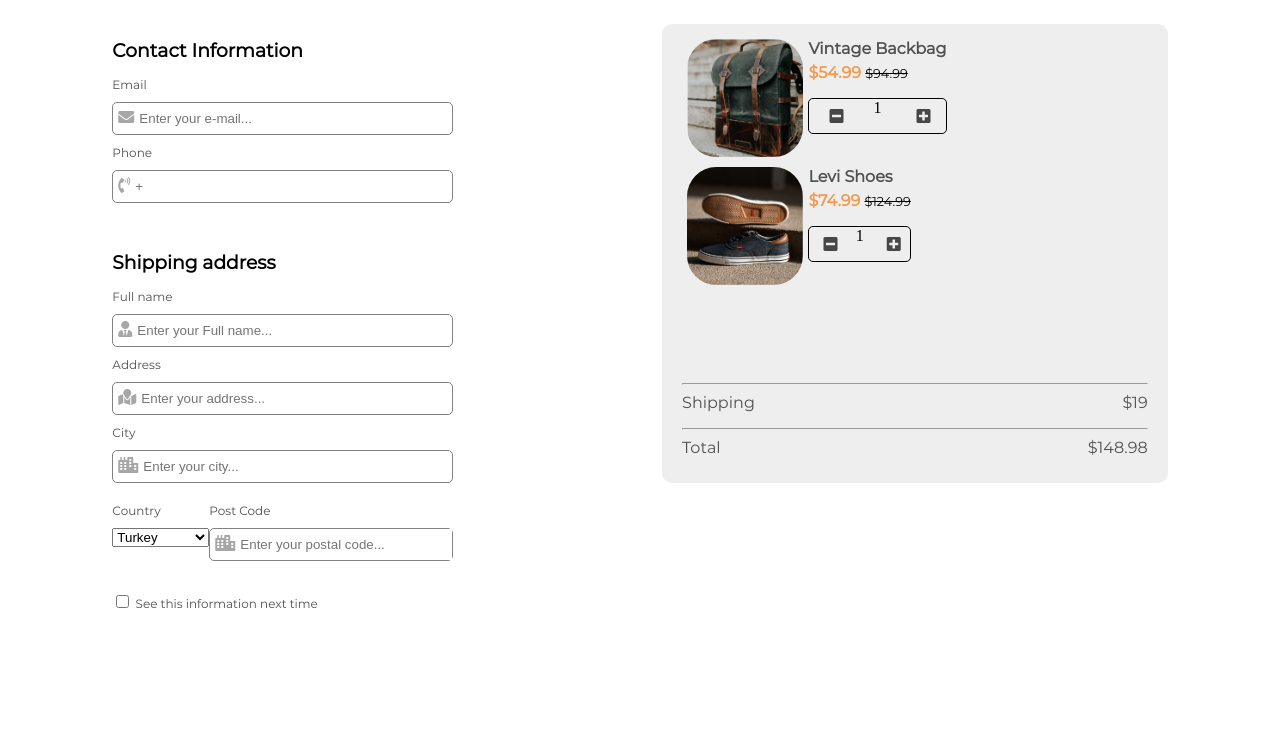
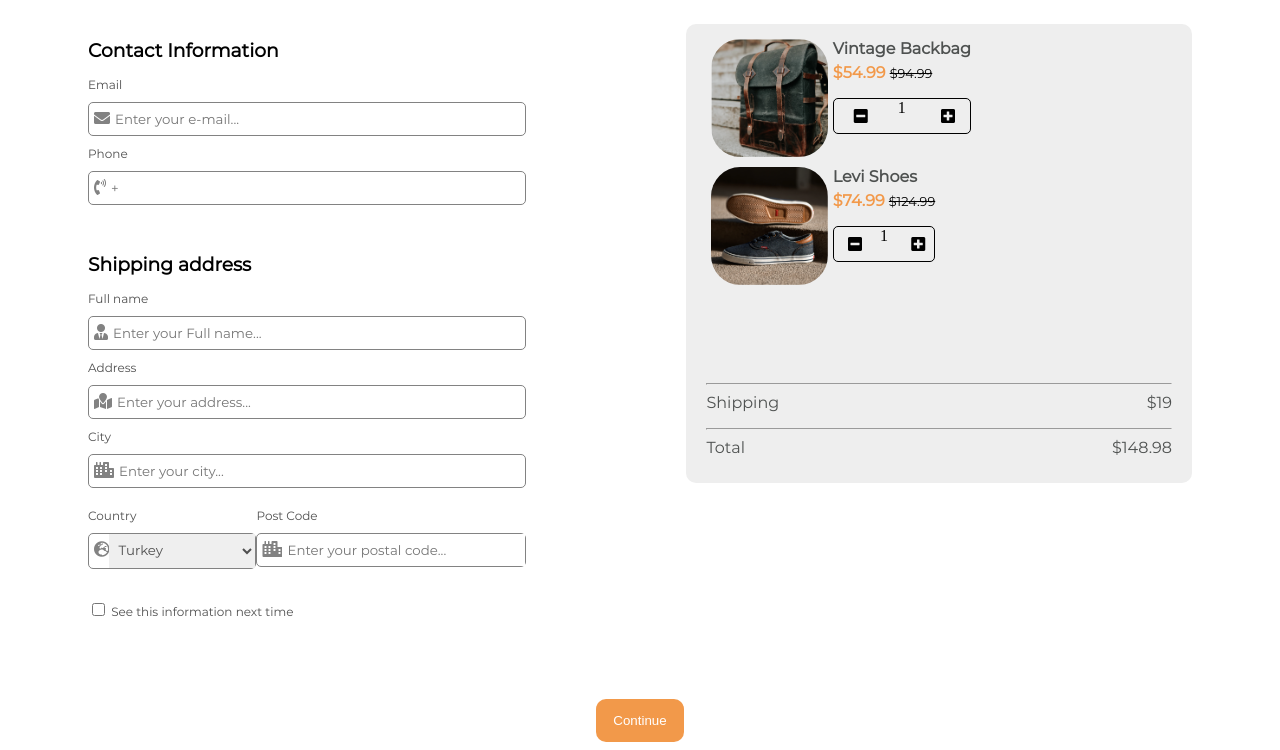
Before and after one commit to E-Ozdemir/Checkout-Form, a plain HTML site: page index.html in a window 1280 px wide. Shown: the part 57-807 px from the top of the page. Drawn offline with Linux system fonts and the light colour scheme.

Commit message:
Some corrections

```diff
--- a/index.html
+++ b/index.html
@@ -23,7 +23,7 @@
         <!-- left side -->
 
         <div class="left">
-          <form action="#" method="GET" target="_blank">
+          <form action="result.html" method="GET" target="_blank">
             <div class="first-div--left">
               <h3 class="left-div--header">Contact Information</h3>
               <div>
@@ -98,8 +98,10 @@
 
               <div class="last-div--left">
                 <div class="inline-div">
-                  <div class="country">
+                  <div>
                     <label class="label">Country</label>
+                    <div class="input-box country">
+                      <i class="fas fa-globe-europe"></i>
                       <select name="content" id="dropdown">
                         <option value="usa">USA</option>
                         <option value="turkey" selected>Turkey</option>
@@ -107,6 +109,7 @@
                         <option value="uk">UK</option>
                         <option value="canada">Canada</option>
                       </select>
+                    </div>
                   </div>
 
                   <div>
@@ -190,7 +193,9 @@
           </div>
         </div>
       </div>
-      <footer></footer>
+      <div class="button">
+        <button type="submit" id="form-button">Continue</button>
+      </div>
     </div>
   </body>
 </html>
--- a/style.css
+++ b/style.css
@@ -68,11 +68,6 @@ div > img{
     color: #4F4F4F;
 }
 
-.country,
-.pcode{
-    display: inline-block;
-}
-
 .input-box{
     margin: 10px 0px;
     font-size: 16px;
@@ -89,9 +84,8 @@ div > img{
     color: #4F4F4F;
     margin-top: 2em;
 }
+
 .fas{
-    /* position: absolute; */
-    opacity: 0.7;
     margin-left: 5px;
 }
 #phone,
@@ -99,10 +93,14 @@ div > img{
 #name,
 #address,
 #city,
-#pcode
+#pcode,
+#dropdown
 {
-  border: none;
-  padding: 8px 35px 8px 5px;
+    border: none;
+    padding: 8px 35px 8px 5px;
+    outline: none;
+    font-family: Montserrat, sans-serif;
+    color: #4F4F4F;
 
 }
 .first-div--left{
@@ -133,5 +131,23 @@ div > img{
 }
 .inline-div{
     display: flex;
-    justify-content: space-around;
+    justify-content:space-around
+    align-items: center;
 }
+#form-button{
+    border-radius: 10px;
+    background-color: #f2994a;
+    color: #fff;
+    text-align: center;
+    width: 7%;
+    padding: 14px 0;
+    border: none;
+    cursor: pointer;
+
+}
+
+.button{
+    display: flex;
+    justify-content: center;
+    margin-top: 5em;
+}
```
Lines whose indentation alone changed are shown as unchanged.
